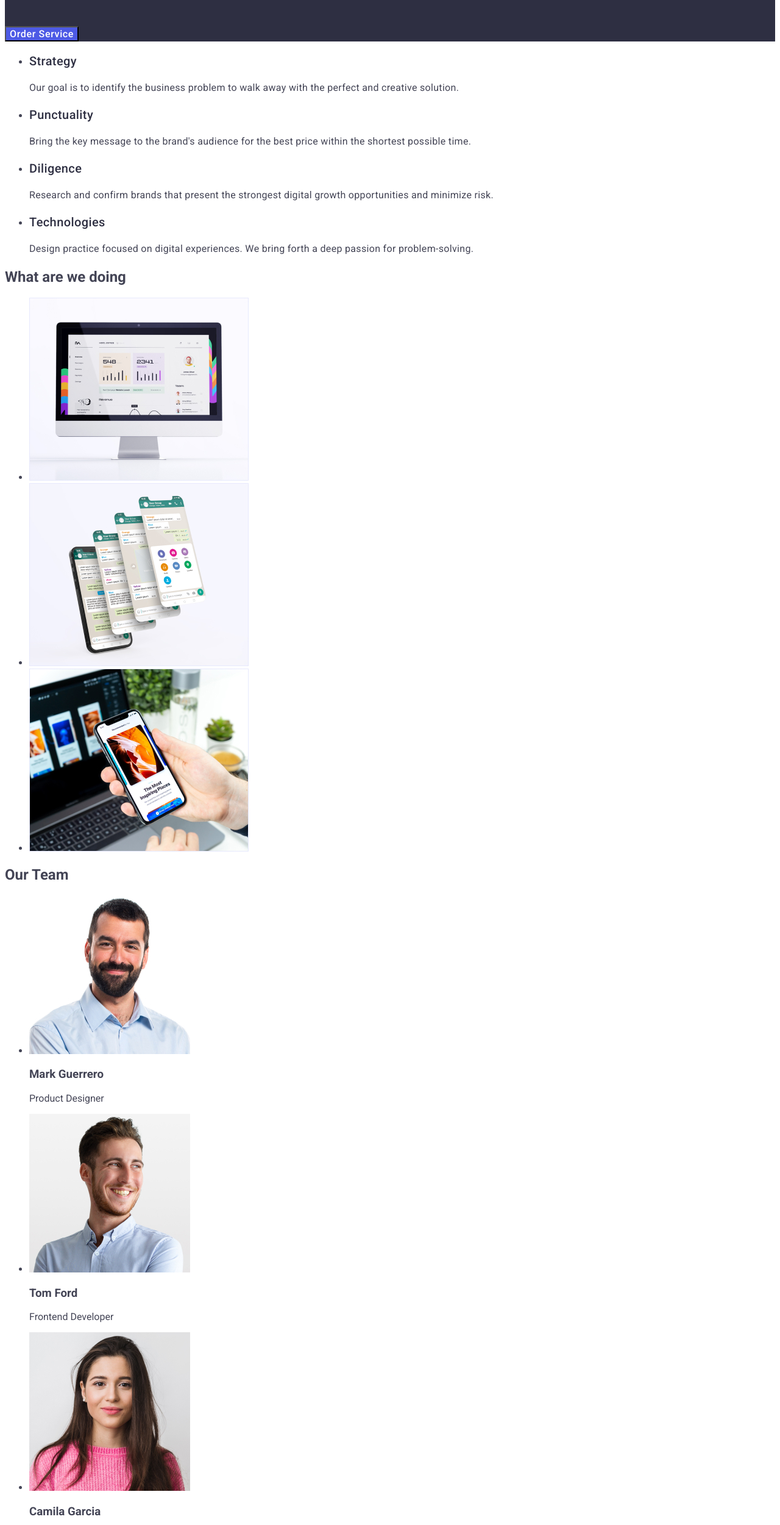
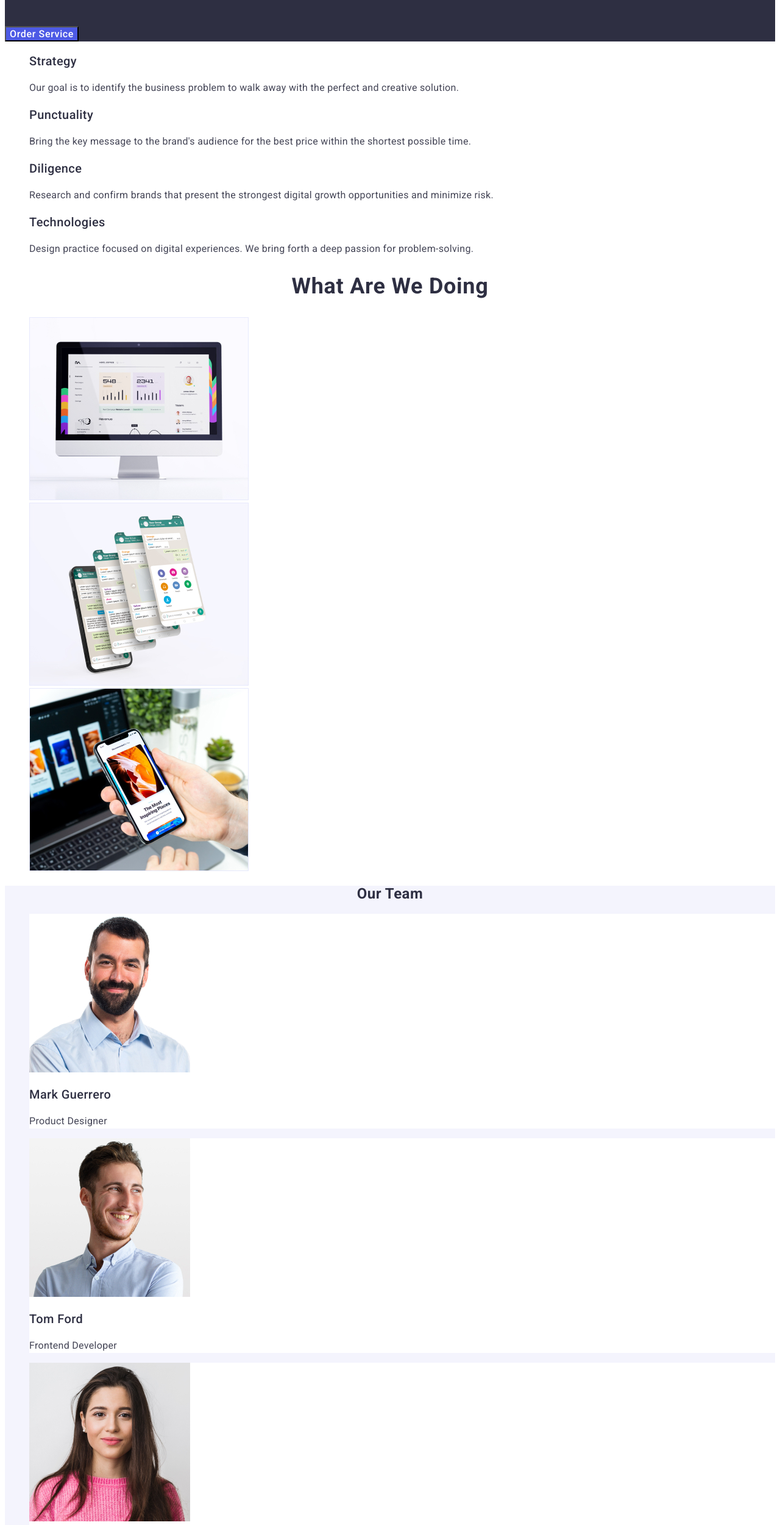
Before and after one commit to Ezar87/goit-markup-hw-02, a plain HTML site: page index.html in a window 1280 px wide. Shown: the part 297-2797 px from the top of the page at 61% size. Drawn offline with Linux system fonts and the light colour scheme.

Commit message:
finish title

```diff
--- a/css/styles.css
+++ b/css/styles.css
@@ -46,7 +46,7 @@ body {
 .address {
   font-style: normal;
 }
-.adress list{
+.adress-list{
   list-style: none}
   .adress-item {
     font-size: 16px;
@@ -83,7 +83,7 @@ body {
   .button-title:focus {
     background-color: #404BBF;
   }
-  .work list{
+  .work-list{
     list-style: none;
   }
   .work-item {
@@ -99,3 +99,57 @@ body {
     letter-spacing: 0.02em;
     color: var(--pramery-text-color)
   }
+  .work-expl {
+    font-size: 36px;
+    line-height: 1.11;
+    text-align: center;
+    letter-spacing: 0.02em;
+    text-transform: capitalize;
+    color: var(--secondary-text-color);
+  }
+.img-list {
+  list-style: none
+}
+.team-section{
+  background-color: #F4F4FD
+}
+.team{
+  ont-size: 36px;
+  line-height: 1.11;
+  text-align: center;
+  letter-spacing: 0.02em;
+  text-transform: capitalize;
+  color: var(--secondary-text-color);
+}
+.team-list{
+  list-style: none;
+}
+.team-cards {
+  background-color: #ffffff;
+}
+.team-name {
+  font-weight: 500;
+  font-size: 20px;
+  line-height: 1.2;
+  letter-spacing: 0.02em;
+  color: var(--secondary-text-color);
+}
+.job-title {
+  font-size: 16px;
+  line-height: 1.5;
+  letter-spacing: 0.02em;
+  color: var(--pramery-text-color);
+}
+
+/* footer */
+
+
+.footer {
+  background-color: var(--secondary-text-color);
+}
+.logo-part2 {
+  color: #f4f4fd;
+}
+.footer-text {
+  color:#f4f4fd;
+}
--- a/index.html
+++ b/index.html
@@ -28,7 +28,7 @@
       </nav>
       <!-- Contacts -->
       <address class="address">
-        <ul class="adress list">
+        <ul class="adress-list">
           <li><a class="adress-item link" href="mailto:info@devstudio.com">info@devstudio.com</a></li>
           <li><a class="adress-item link" href="tel:+110001111111">+11 (000) 111-11-11</a></li>
         </ul>
@@ -44,7 +44,7 @@
       <!-- solutions -->
       <section>
         <h2 class="section-title" hidden>Sect</h2>
-        <ul class="work list">
+        <ul class="work-list">
           <li>
             <h3 class="work-item">Strategy</h3>
             <p class="work-text">
@@ -77,8 +77,8 @@
       </section>
       <!-- examples -->
       <section>
-        <h2>What are we doing</h2>
-        <ul>
+        <h2 class="work-expl">What are we doing</h2>
+        <ul class="img-list">
           <li>
             <img src="./images/img1.jpg" alt="PC version" width="360" />
           </li>
@@ -91,37 +91,37 @@
         </ul>
       </section>
       <!-- team -->
-      <section>
-        <h2>Our Team</h2>
-        <ul>
-          <li>
+      <section class="team-section">
+        <h2 class="team">Our Team</h2>
+        <ul class="team-list">
+          <li class="team-cards">
             <img src="./images/team1.jpg" alt="Product Designer" width="264" />
 
-            <h3>Mark Guerrero</h3>
-            <p>Product Designer</p>
+            <h3 class="team-name">Mark Guerrero</h3>
+            <p class="job-title">Product Designer</p>
           </li>
-          <li>
+          <li class="team-cards">
             <img src="./images/team2.jpg" alt="Frontend Developer" width="264" />
-            <h3>Tom Ford</h3>
-            <p>Frontend Developer</p>
+            <h3 class="team-name">Tom Ford</h3>
+            <p class="job-title">Frontend Developer</p>
           </li>
-          <li>
+          <li class="team-cards">
             <img src="./images/team3.jpg" alt="Marketing" width="264" />
-            <h3>Camila Garcia</h3>
-            <p>Marketing</p>
+            <h3 class="team-name">Camila Garcia</h3>
+            <p class="job-title">Marketing</p>
           </li>
-          <li>
+          <li class="team-cards">
             <img src="./images/team4.jpg" alt="UI Designer" width="264" />
-            <h3>Daniel Wilson</h3>
-            <p>UI Designer</p>
+            <h3 class="team-name">Daniel Wilson</h3>
+            <p class="job-title">UI Designer</p>
           </li>
         </ul>
       </section>
     </main>
     <!-- Footer -->
-    <footer>
-      <a href="./index.html">WebStudio</a>
-      <p>
+    <footer class="footer">
+      <a class="logo link" href="./index.html">Web<span class="logo-part2">Studio</span></a>
+      <p class="footer-text">
         Increase the flow of customers and sales for your business with digital marketing & growth
         solutions.
       </p>
```
